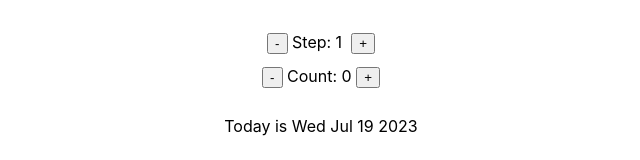
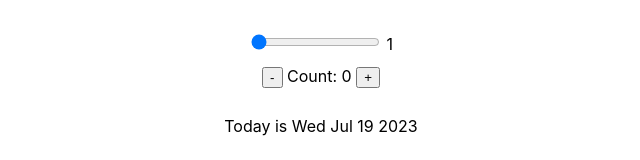
Before and after one commit to defydef/date-counter, a React (Create React App) app: page / in a window 1280 px wide. Shown: the top 160 px of the page, without its empty margins (319-959 px from the left). Built offline with nearby package versions, Linux system fonts and the light colour scheme.

Commit message:
Use slider to update "step" state Change how to update "step" state by using slider html element

```diff
--- a/src/App.js
+++ b/src/App.js
@@ -20,20 +20,20 @@ function Counter() {
     setCount((c) => c - step);
   }
 
-  function increaseStep() {
-    setStep((s) => s + 1);
-  }
-
-  function decreaseStep() {
-    if (step > 1) setStep((c) => c - 1);
-  }
-
   return (
     <div className="counter">
       <div>
-        <button onClick={decreaseStep}>-</button>
-        <span>&nbsp;Step: {step}&nbsp;&nbsp;</span>
-        <button onClick={increaseStep}>+</button>
+        <input
+          type="range"
+          id="step"
+          name="step"
+          min="1"
+          max="10"
+          step={step}
+          value={step}
+          onChange={(e) => setStep(Number(e.target.value))}
+        />
+        <label htmlFor="step"> {step}</label>
       </div>
       <div>
         <button onClick={decreaseCount}>-</button>
```
